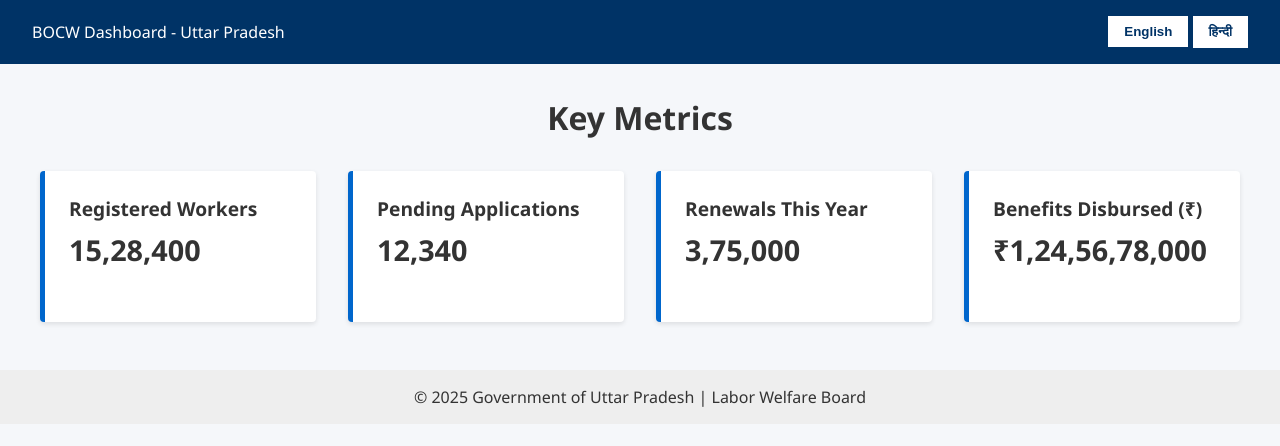
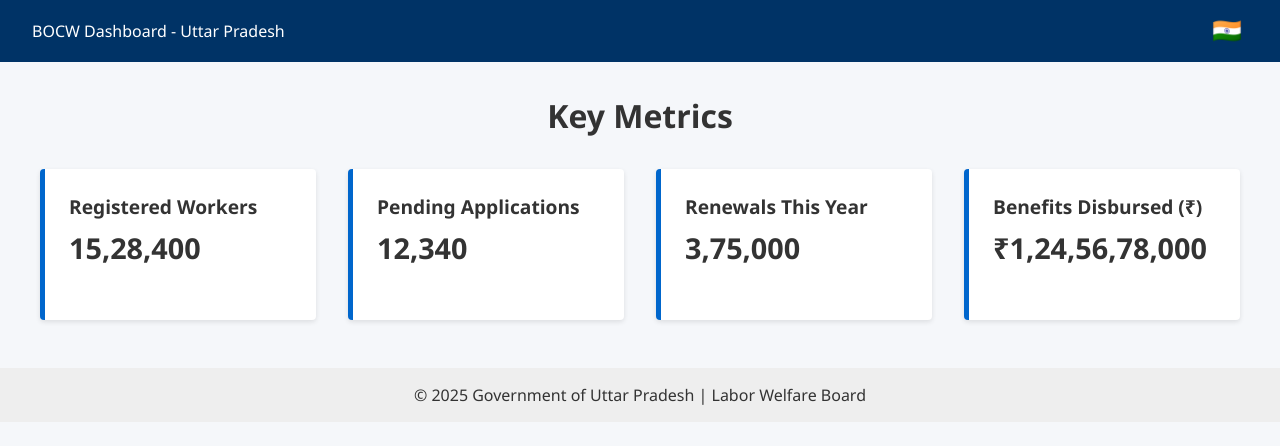
Before and after one commit to ishitagambhir7/bocw-dashboard, a plain HTML site: page index.html in a window 1280 px wide. Drawn offline with Linux system fonts and the light colour scheme.

Commit message:
Update index.html

```diff
--- a/index.html
+++ b/index.html
@@ -22,13 +22,12 @@
       align-items: center;
     }
 
-    .lang-toggle button {
-      background-color: white;
-      color: #003366;
+    .lang-toggle {
+      cursor: pointer;
+      font-size: 1.5rem;
+      background: none;
       border: none;
-      padding: 0.5rem 1rem;
-      cursor: pointer;
-      font-weight: bold;
+      color: white;
     }
 
     .dashboard {
@@ -83,10 +82,7 @@
 <body>
   <header>
     <div id="site-title">BOCW Dashboard - Uttar Pradesh</div>
-    <div class="lang-toggle">
-      <button onclick="setLanguage('en')">English</button>
-      <button onclick="setLanguage('hi')">हिन्दी</button>
-    </div>
+    <button class="lang-toggle" onclick="toggleLanguage()" title="Toggle Language" id="langIcon">🇮🇳</button>
   </header>
 
   <main class="dashboard">
@@ -113,33 +109,4 @@
 
   <footer>
     &copy; 2025 Government of Uttar Pradesh | Labor Welfare Board
-  </footer>
-
-  <script>
-    const translations = {
-      hi: {
-        'site-title': 'बोसीडब्ल्यू डैशबोर्ड - उत्तर प्रदेश',
-        'dashboard-title': 'मुख्य आँकड़े',
-        'registered-workers-label': 'पंजीकृत श्रमिक',
-        'pending-applications-label': 'लंबित आवेदन',
-        'renewals-this-year-label': 'इस वर्ष नवीनीकरण',
-        'benefits-disbursed-label': 'वितरित लाभ (₹)'
-      },
-      en: {
-        'site-title': 'BOCW Dashboard - Uttar Pradesh',
-        'dashboard-title': 'Key Metrics',
-        'registered-workers-label': 'Registered Workers',
-        'pending-applications-label': 'Pending Applications',
-        'renewals-this-year-label': 'Renewals This Year',
-        'benefits-disbursed-label': 'Benefits Disbursed (₹)'
-      }
-    };
-
-    function setLanguage(lang) {
-      for (let key in translations[lang]) {
-        document.getElementById(key).textContent = translations[lang][key];
-      }
-    }
-  </script>
-</body>
-</html>
+  </footer
```
